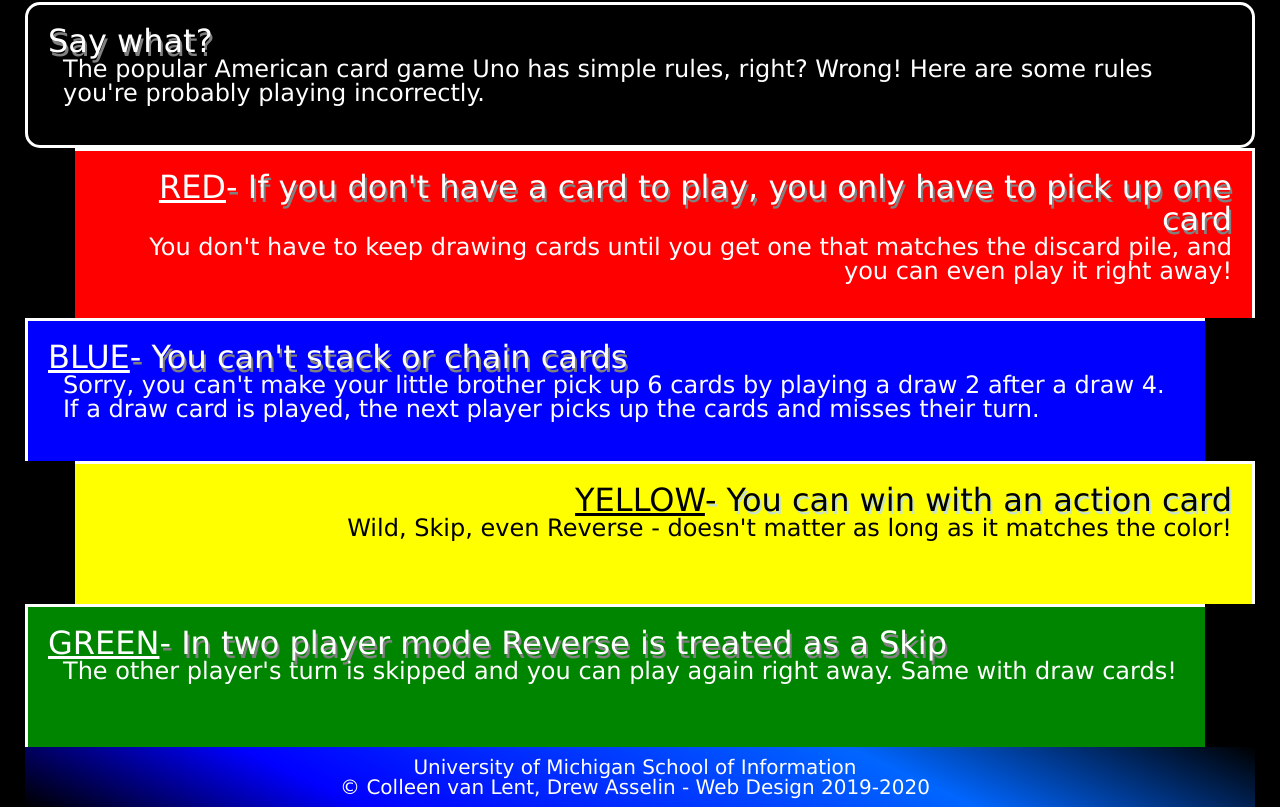
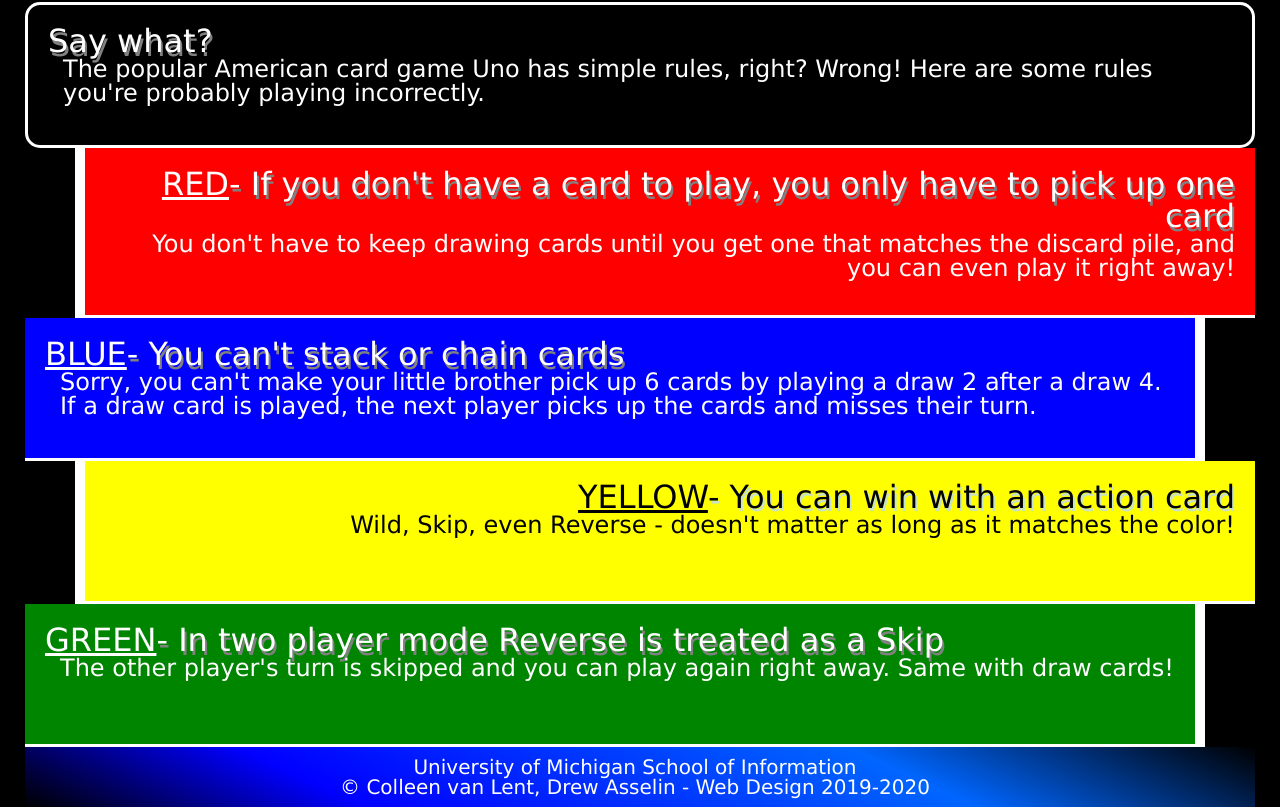
Before and after one commit to priyasam1/homework2-2022, a plain HTML site: page index.html in a window 1280 px wide. Shown: the part 418-1225 px from the top of the page. Drawn offline with Linux system fonts and the light colour scheme.

Commit message:
Add files via upload

```diff
--- a/css/style.css
+++ b/css/style.css
@@ -41,41 +41,37 @@
 }
 
 .red{
-    background-color:#ff0000;
-    text-align:right;
-    margin-left:50px;
-   border-left:3px;
-   border-bottom: 10px;
+   background-color:#ff0000;
+   text-align:right;
+   margin-left:50px;
+   border-width: 0px 0px 3px 10px;
+
 }
 
 .blue{
     background-color:#0000ff;
     text-align: left;
     margin-right:50px;
-    border-right:10px;
-    border-bottom:3px;
+    border-width: 0px 10px 3px 0px;
 }
 
 .yellow{
     background-color: #ffff00;
     text-align:right;
     margin-left:50px;
-    border-bottom:3px;
-    border-left:10px;
+    border-width: 0px 0px 3px 10px;
     color: #000000;
 }
 
 .yellow h2{
     text-shadow: #c7e2c7 2px 3px;
-    color: #000000;
 }
 
 .green{
     background-color:#008500;
     text-align:left;
     margin-right:50px;
-    border-right:10px;
-    border-bottom:3px;
+    border-width:0px 10px 3px 0px;
 }
 
 span{
```
